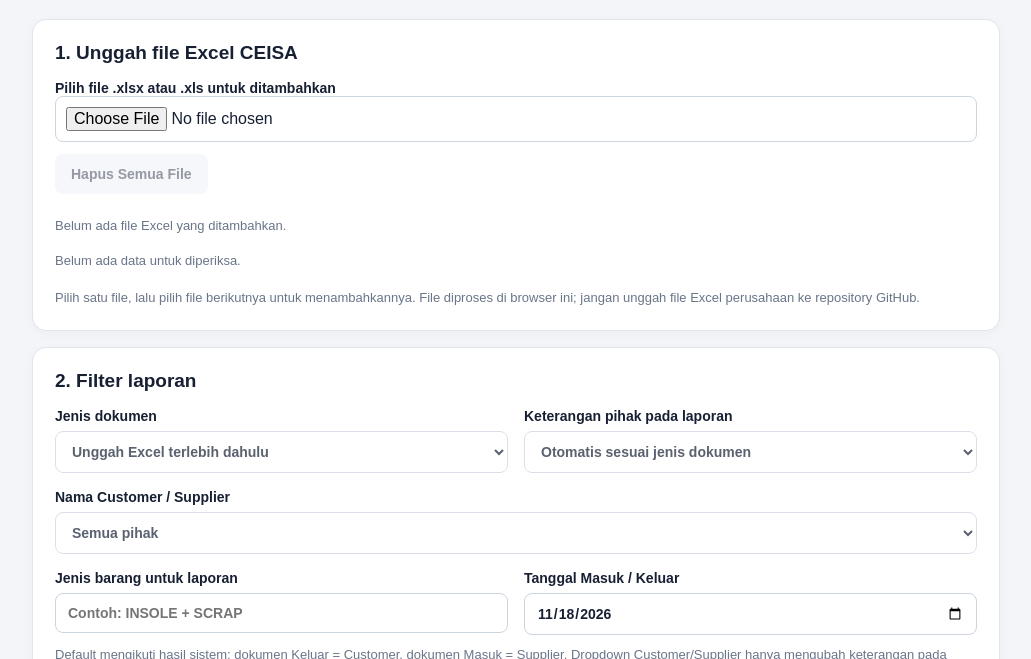
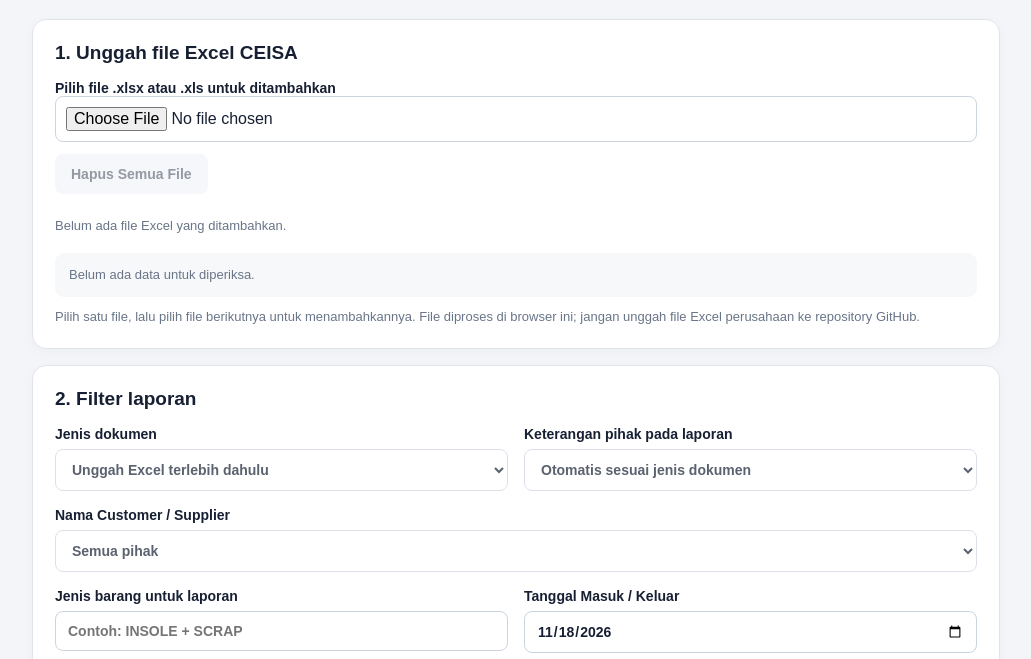
Before and after one commit to rezafa825-beep/exim-whatsapp-report-generator, a plain HTML site: page index.html in a window 1280 px wide. Shown: the part 141-800 px from the top of the page, without its empty margins (124-1155 px from the left). Drawn offline with Linux system fonts and the light colour scheme.

Commit message:
Add duplicate Nomor AJU detection

```diff
--- a/style.css
+++ b/style.css
@@ -12,3 +12,5 @@ input[type=file]{padding:10px}.grid{display:grid;grid-template-columns:repeat(2,
 textarea{resize:vertical;line-height:1.55;font-family:ui-monospace,SFMono-Regular,Consolas,monospace;font-size:13px;min-height:100px}#output{min-height:260px}.uploaded-files{display:grid;gap:8px;margin-top:12px}.uploaded-file{display:flex;justify-content:space-between;align-items:center;gap:10px;padding:10px 12px;border:1px solid #e2e7ee;border-radius:8px;font-size:13px;overflow-wrap:anywhere}.uploaded-file button{padding:7px 10px;font-size:12px;background:#e9eef6;color:#172033;flex-shrink:0}.empty{color:#697588;font-size:13px;padding:10px 0}
 footer{font-size:12px;color:#7a8494;text-align:center;padding:12px}
 @media(max-width:640px){.grid{grid-template-columns:1fr}.wide{grid-column:auto}.section-title{flex-direction:column}.section-title input{max-width:none}.panel{padding:17px}.uploaded-file{align-items:flex-start}}
+
+.duplicate-status{white-space:pre-line;border-radius:9px;padding:12px 14px;margin-top:10px;font-size:13px;line-height:1.5}.duplicate-status.empty{color:#697588;background:#f7f8fa}.duplicate-status.clean{color:#176b3a;background:#edf8f1}.duplicate-status.warning{color:#8a4b08;background:#fff7e8;border:1px solid #f3d6a5}
```
